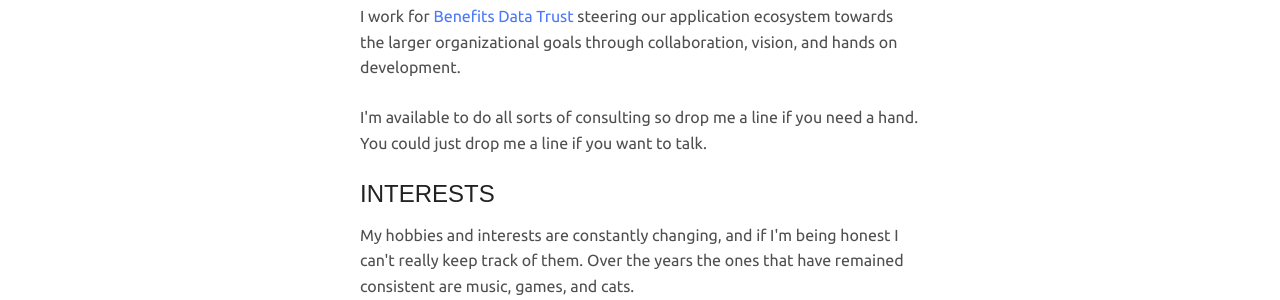
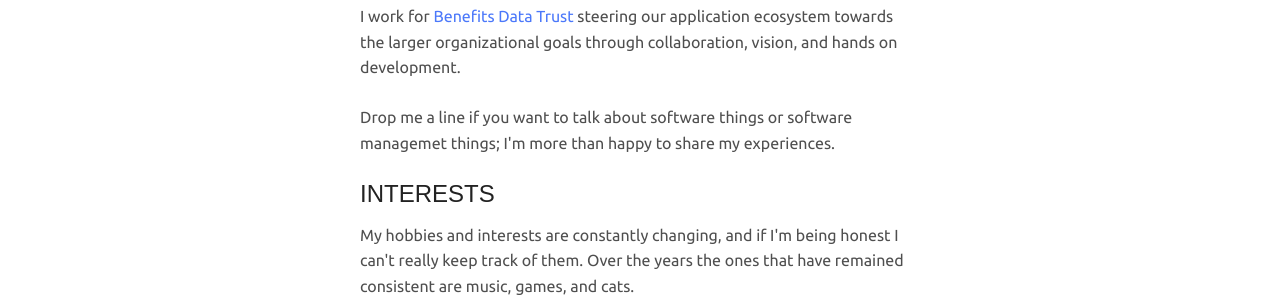
Before and after one commit to mrkplt/mrkplt.github.io, a Jekyll site: the page built from index.html, in a window 1280 px wide. Shown: the part 582-882 px from the top of the page. Built offline with Jekyll 4.4.1, drawn with Linux system fonts in a browser that asks for light colours; some web fonts are replaced.

Commit message:
Update work.html

```diff
--- a/_includes/work.html
+++ b/_includes/work.html
@@ -6,5 +6,5 @@
   I work for <a href="https://bdtrust.org/">Benefits Data Trust</a> steering our application ecosystem towards the larger organizational goals through collaboration, vision, and hands on development.
 </p>
 <p>
-  I'm available to do all sorts of consulting so drop me a line if you need a hand. You could just drop me a line if you want to talk.
+  Drop me a line if you want to talk about software things or software managemet things; I'm more than happy to share my experiences.
 </p>
```
